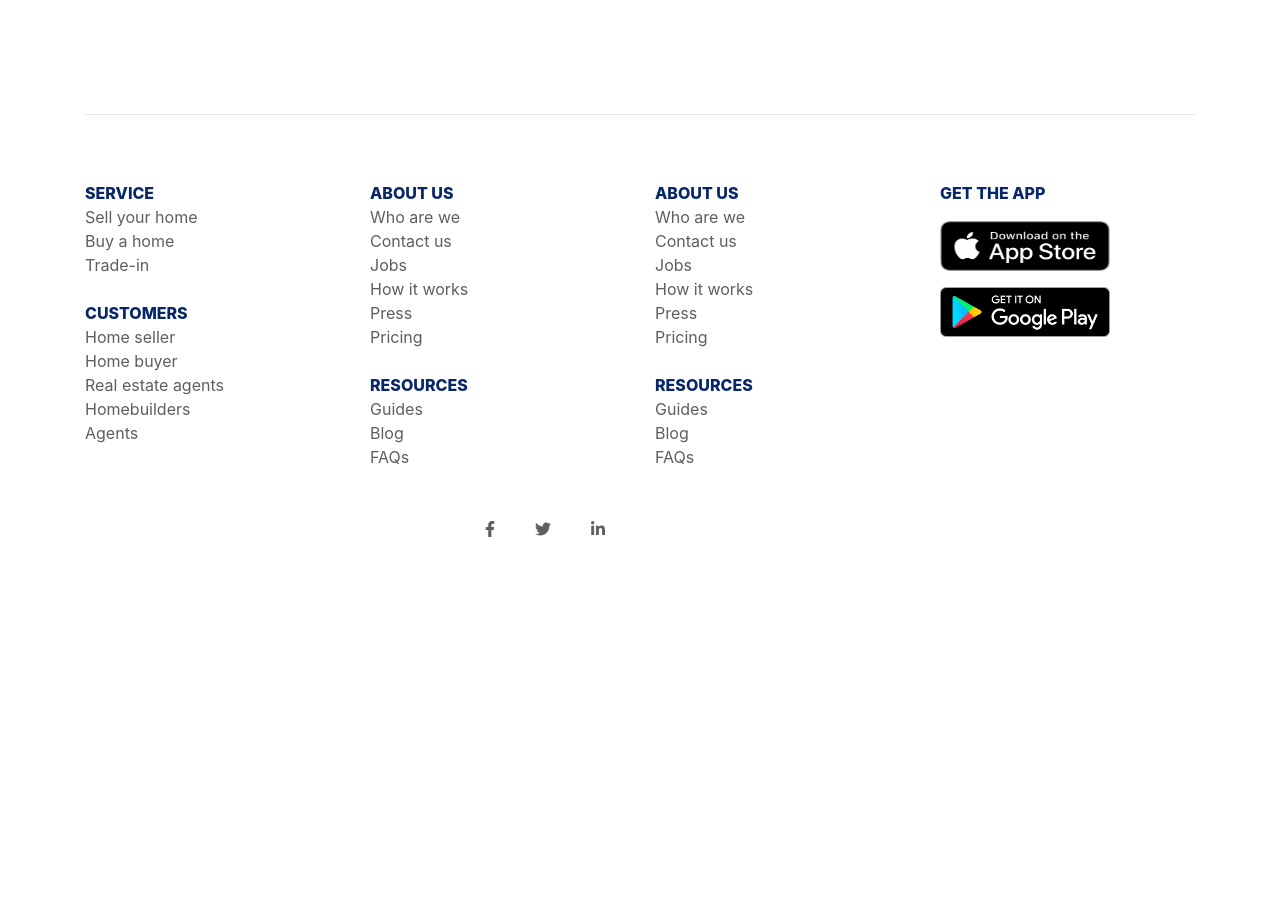
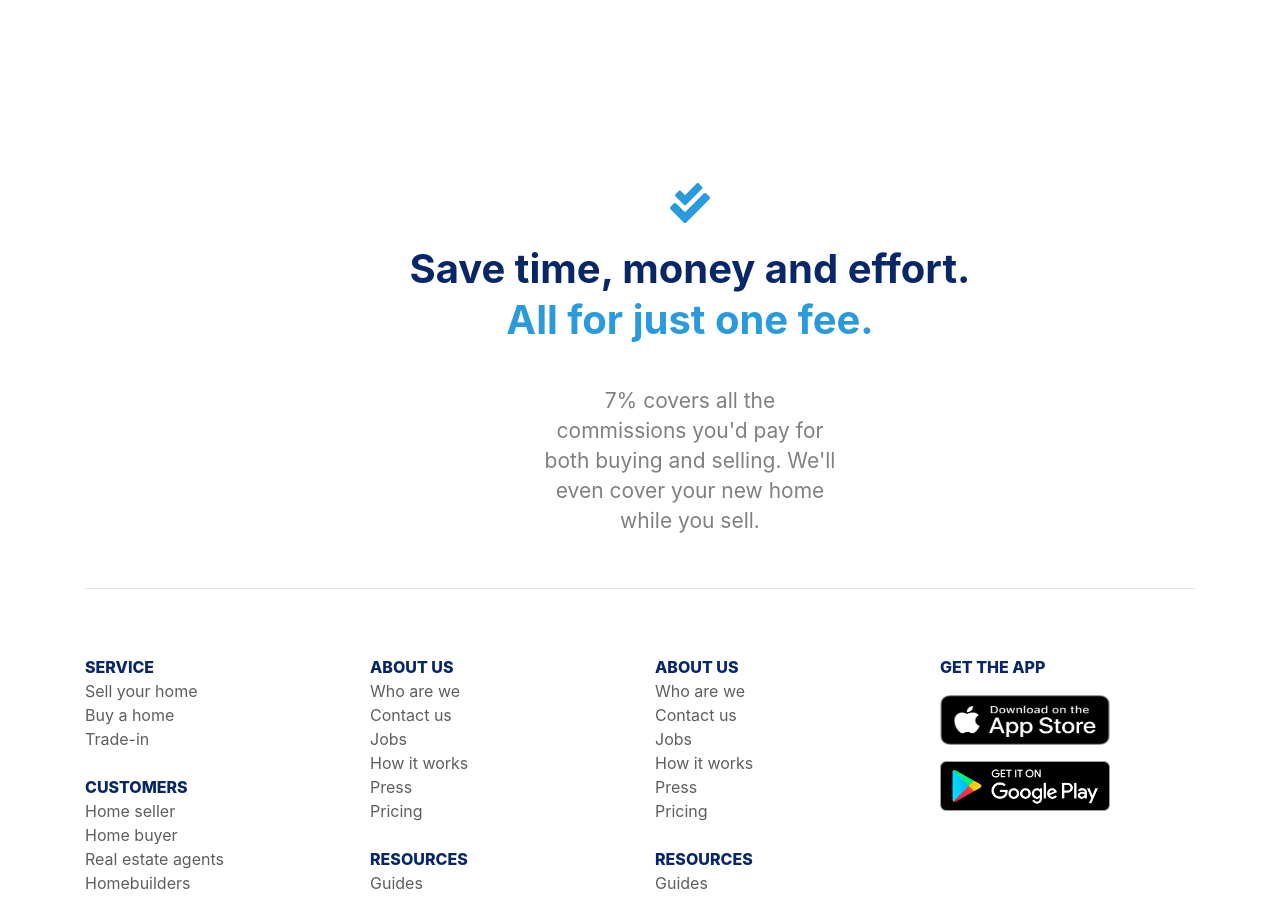
Before and after one commit to Abirami-Senthil/Opendoor-React-Webpage, a Next.js app: page /details in a window 1280 px wide. Shown: the part 852-1751 px from the top of the page. Before the commit the page ends 1411 px from the top, so only its background shows below. Built offline with nearby package versions, Linux system fonts and the light colour scheme.

Commit message:
Created a component to add all the savings related details

```diff
--- /dev/null
+++ b/components/savings/Savings.module.css
@@ -0,0 +1,37 @@
+.container {
+  padding-top: 60px;
+  text-align: center;
+}
+
+.title {
+  font-size: 40px;
+  padding-bottom: 20px;
+  color: #082768;
+  line-height: 30px;
+  font-weight: 700;
+
+}
+
+.subtitle {
+  font-size: 40px;
+  padding-bottom: 50px;
+  color: #299ADC;
+  line-height: 0px;
+  font-weight: 700;
+}
+
+.text {
+  font-size: 21px;
+  color: gray;
+  padding-bottom: 20px;
+  padding-right: 100px;
+  line-height: 30px;
+  padding-left: 325px;
+  padding-right: 325px;
+}
+
+.icon {
+  color: #299ADC;
+  font-size: 40px;
+  padding-bottom: 20px;
+}
--- /dev/null
+++ b/components/savings/savings.js
@@ -0,0 +1,19 @@
+import { Button, Row, Col, Container, Image } from 'react-bootstrap'
+import styles from './Savings.module.css'
+import { FontAwesomeIcon } from '@fortawesome/react-fontawesome'
+import { faCheckDouble } from '@fortawesome/free-solid-svg-icons'
+
+function Intro() {
+    return (
+        <Row className={styles.container}>
+            <Col>
+              <div className={styles.icon}> <FontAwesomeIcon icon={faCheckDouble} /> </div>
+                <p className={styles.title}>Save time, money and effort.</p>
+                <p className={styles.subtitle}>All for just one fee.</p>
+                <p className={styles.text}>7% covers all the commissions you'd pay for both buying and selling. We'll
+                    even cover your new home while you sell.</p>
+            </Col>
+        </Row>
+    )
+}
+export default Intro
--- a/pages/details/index.js
+++ b/pages/details/index.js
@@ -2,6 +2,7 @@ import Head from 'next/head'
 import Layout from '../../components/layout/layout'
 import styles from './Index.module.css'
 import CostDetails from '../../components/costDetails/costdetails'
+import Savings from '../../components/savings/savings'
 
 export default function DetailsPage() {
   return (
@@ -9,6 +10,7 @@ export default function DetailsPage() {
       <Layout>
         <div className="container">
           <CostDetails />
+          <Savings />
         </div>
       </Layout>
     </div>
```
